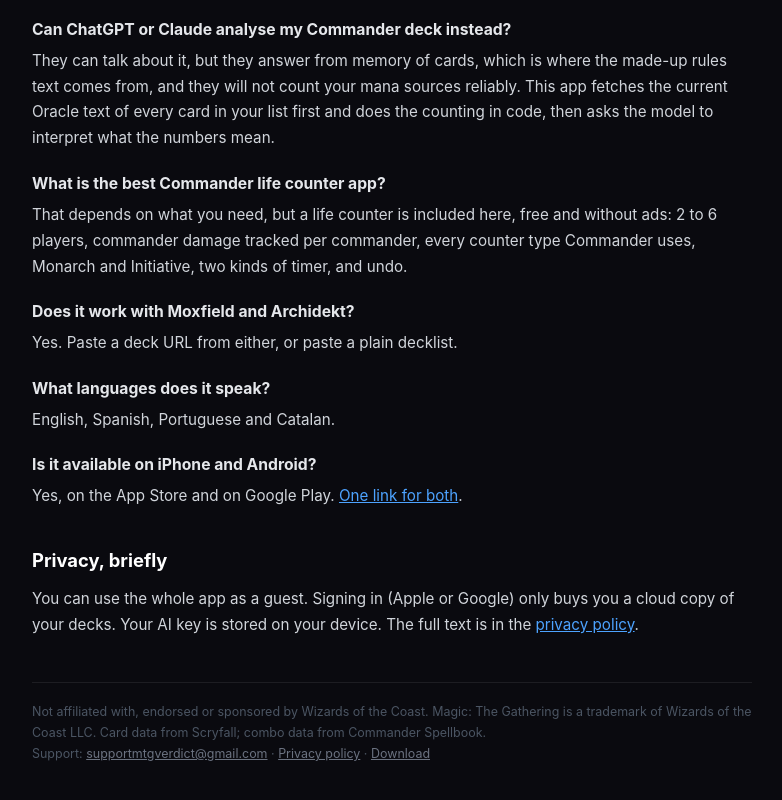
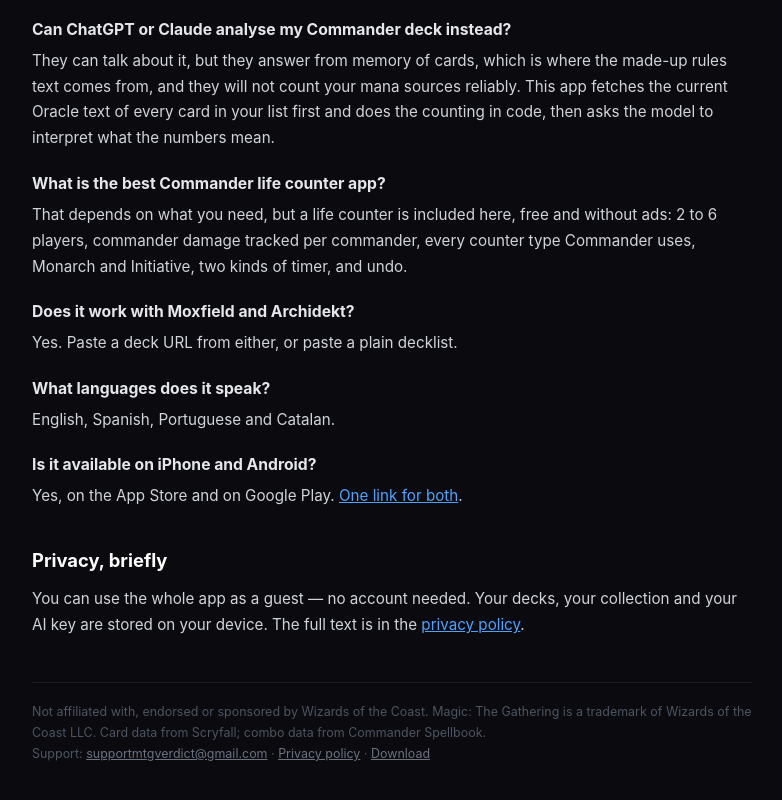
Before and after one commit to Fullbusterz/mtg-verdict-privacy, a plain HTML site: page about/index.html in a window 1280 px wide. Shown: the part 1766-2566 px from the top of the page, without its empty margins (248-1030 px from the left). Drawn offline with Linux system fonts and the light colour scheme.

Commit message:
Drop the cloud-copy claim from /about
The page said signing in "buys you a cloud copy of your decks". It does not:
the Firestore sync of decks, collection and conversations exists in
services/firebase/firestoreService.ts but nothing in the app ever calls it —
saveUserDecks, getUserDecks, saveUserCollection, getUserCollection and the
conversation pair have zero callers, and the only thing imported from that file
anywhere is logCrash. Nothing is written to the cloud and nothing is read back.

The page's own rule is that every claim must be true of the shipped app, so the
sentence now says what is actually true: everything lives on the device.

The same promise is still in the app's own copy and in both store listings; that
needs a product decision (wire the sync, or stop promising it).

Co-Authored-By: Claude Opus 5 <noreply@anthropic.com>

```diff
--- a/about/index.html
+++ b/about/index.html
@@ -186,8 +186,8 @@
 
     <h2>Privacy, briefly</h2>
     <p>
-      You can use the whole app as a guest. Signing in (Apple or Google) only buys you a cloud copy of your
-      decks. Your AI key is stored on your device. The full text is in the
+      You can use the whole app as a guest &mdash; no account needed. Your decks, your collection and your
+      AI key are stored on your device. The full text is in the
       <a href="../">privacy policy</a>.
     </p>
 
```
